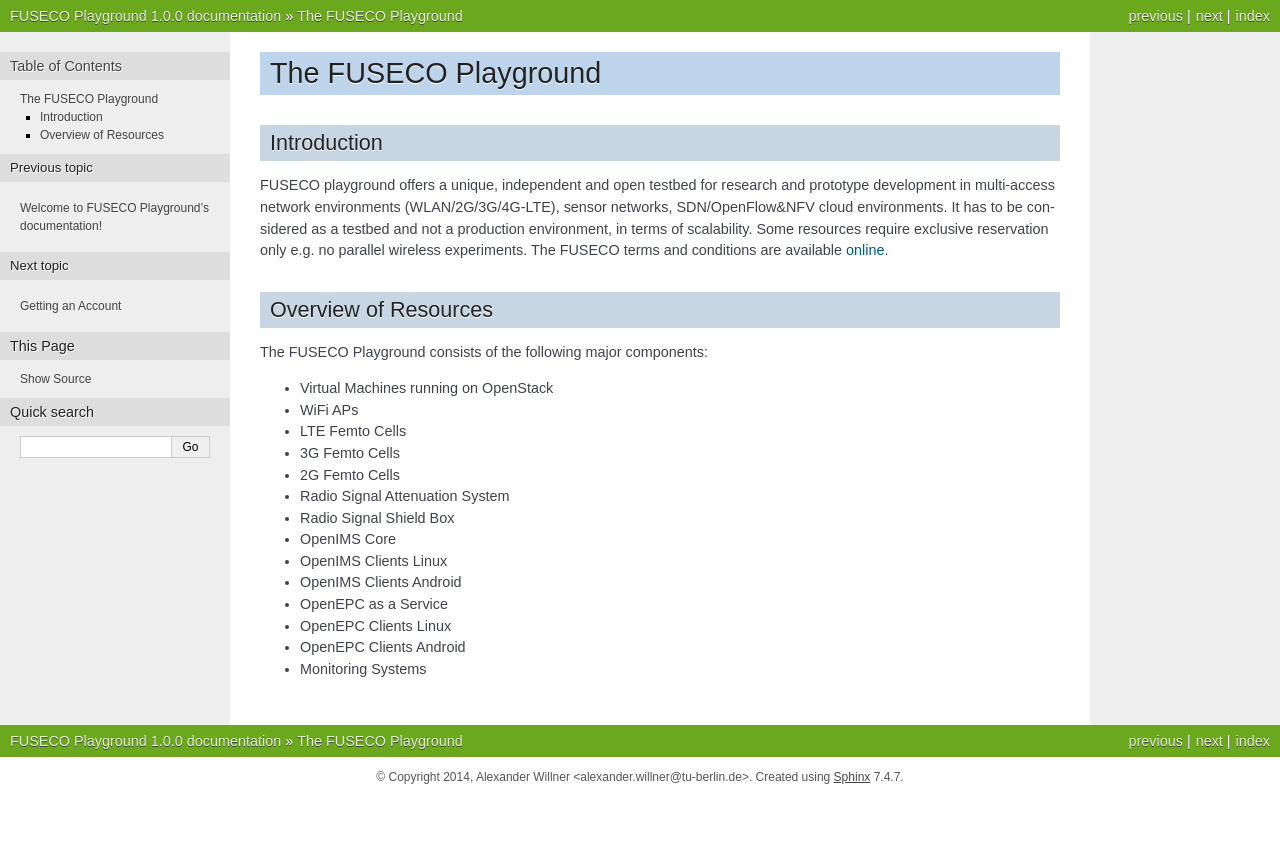
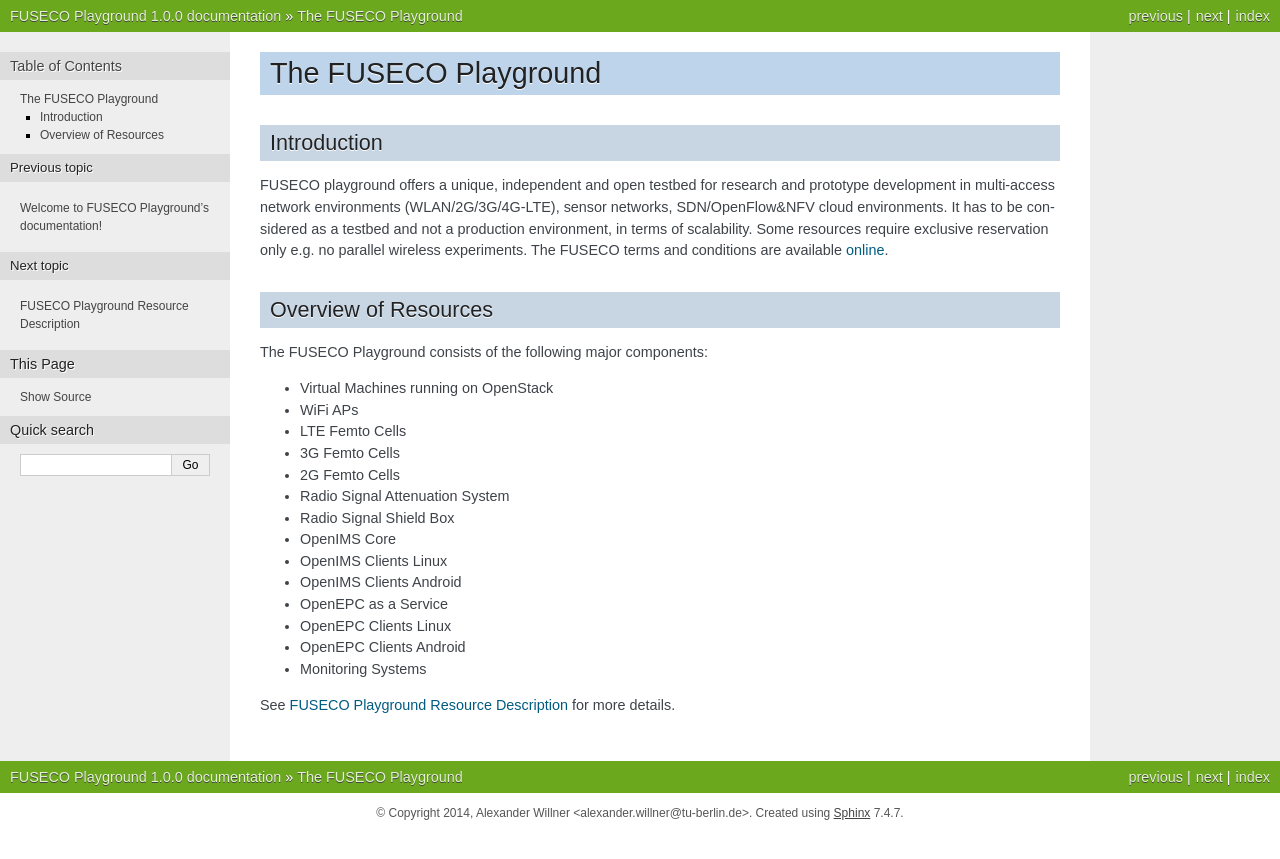
Before and after one commit to FITeagle/fusecoplayground, a Sphinx documentation site: the page built from source/fusecofacility.rst, in a window 1280 px wide. Shown: the top 859 px of the page. Built offline with Sphinx 7.4.7, drawn with Linux system fonts in a browser that asks for light colours.

Commit message:
cleaning up for first release: linking resource descriptions

```diff
--- a/source/fusecofacility.rst
+++ b/source/fusecofacility.rst
@@ -14,17 +14,19 @@
 
 The FUSECO Playground consists of the following major components:
 
-•  Virtual	Machines	running	on	OpenStack
-•  WiFi	APs
-•  LTE	Femto	Cells
-•  3G	Femto	Cells
-•  2G	Femto	Cells
-•  Radio	Signal	Attenuation	System
-•  Radio	Signal	Shield	Box
-•  OpenIMS	Core
-•  OpenIMS	Clients	Linux
-•  OpenIMS	Clients	Android
-•  OpenEPC	as	a	Service
-•  OpenEPC	Clients	Linux
-•  OpenEPC	Clients	Android
-•  Monitoring	Systems
+* Virtual	Machines	running	on	OpenStack
+* WiFi	APs
+* LTE	Femto	Cells
+* 3G	Femto	Cells
+* 2G	Femto	Cells
+* Radio	Signal	Attenuation	System
+* Radio	Signal	Shield	Box
+* OpenIMS	Core
+* OpenIMS	Clients	Linux
+* OpenIMS	Clients	Android
+* OpenEPC	as	a	Service
+* OpenEPC	Clients	Linux
+* OpenEPC	Clients	Android
+* Monitoring	Systems
+
+See :ref:`resourcedetails-label` for more details.
--- a/source/index.rst
+++ b/source/index.rst
@@ -14,8 +14,8 @@
    :maxdepth: 3
 
    fusecofacility
+   resourcedetails
    account
-   resourcedetails
    urnsrspecs
    accessingnodes
    tipsandtricks
--- a/source/resourcedetails.rst
+++ b/source/resourcedetails.rst
@@ -1,3 +1,5 @@
+.. _resourcedetails-label:
+
 FUSECO Playground Resource Description
 ======================================
 
```
